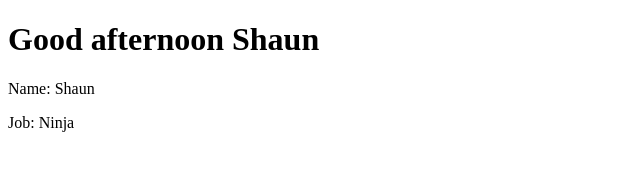
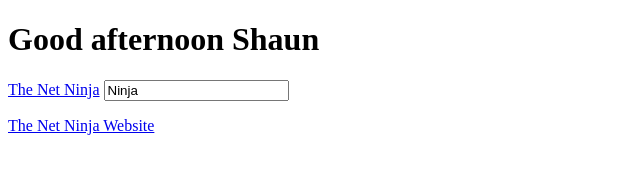
Before and after one commit to richinhim/vuejs2_study, a plain HTML site: page index.html in a window 1280 px wide. Shown: the whole page, without its empty margins (0-640 px from the left). Drawn offline with nearby package versions, Linux system fonts and the light colour scheme.

Commit message:
Vue JS 2 Tutorial #4 - Data Binding

```diff
--- a/app.js
+++ b/app.js
@@ -3,6 +3,9 @@ new Vue({
   data: {
     name: "Shaun",
     job: "Ninja",
+    website: "http://www.thenetninja.co.uk",
+    websiteTag:
+      '<a href="http://www.thenetninja.co.uk">The Net Ninja Website</a>',
   },
   methods: {
     greet: function (time) {
--- a/index.html
+++ b/index.html
@@ -11,8 +11,9 @@
   <body>
     <div id="vue-app">
       <h1>{{greet('afternoon')}}</h1>
-      <p>Name: {{name}}</p>
-      <p>Job: {{job}}</p>
+      <a v-bind:href="website">The Net Ninja</a>
+      <input type="text" v-bind:value="job" />
+      <p v-html="websiteTag"></p>
     </div>
 
     <script src="app.js"></script>
```
Also changed, not shown: vuejs.txt.
